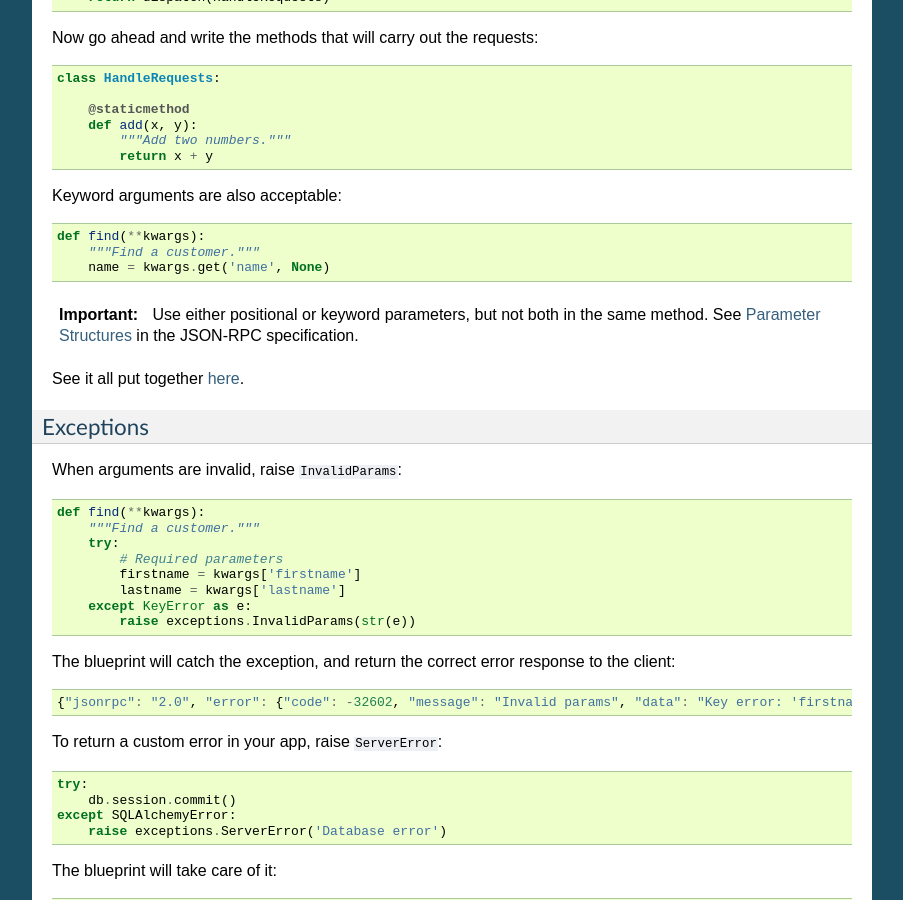
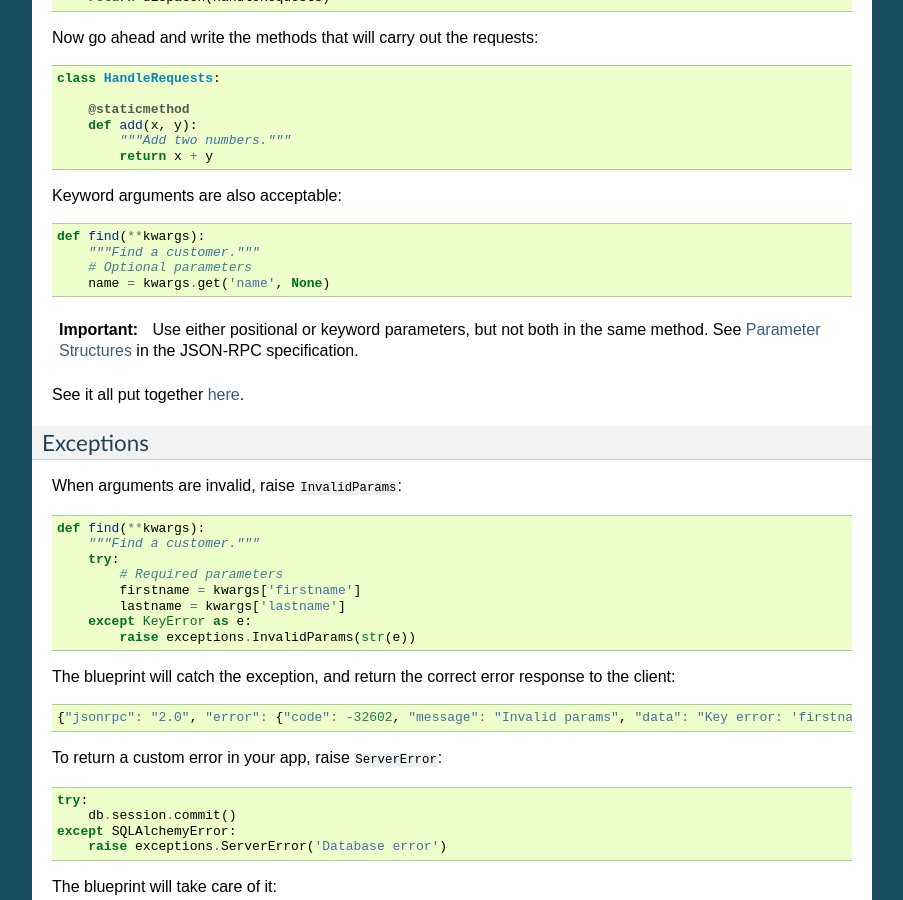
Before and after one commit to explodinglabs/jsonrpcserver, a Sphinx documentation site: the page built from doc/index.rst, in a window 1280 px wide and 900 px high, scrolled down 628 px. Shown: the whole window, without its empty margins (198-1101 px from the left). Built offline with Sphinx 7.4.7, drawn with Linux system fonts in a browser that asks for light colours.

Commit message:
Reworking the documentation.

```diff
--- a/doc/index.rst
+++ b/doc/index.rst
@@ -49,6 +49,7 @@ Keyword arguments are also acceptable::
 
     def find(**kwargs):
         """Find a customer."""
+        # Optional parameters
         name = kwargs.get('name', None)
 
 .. important::
```
